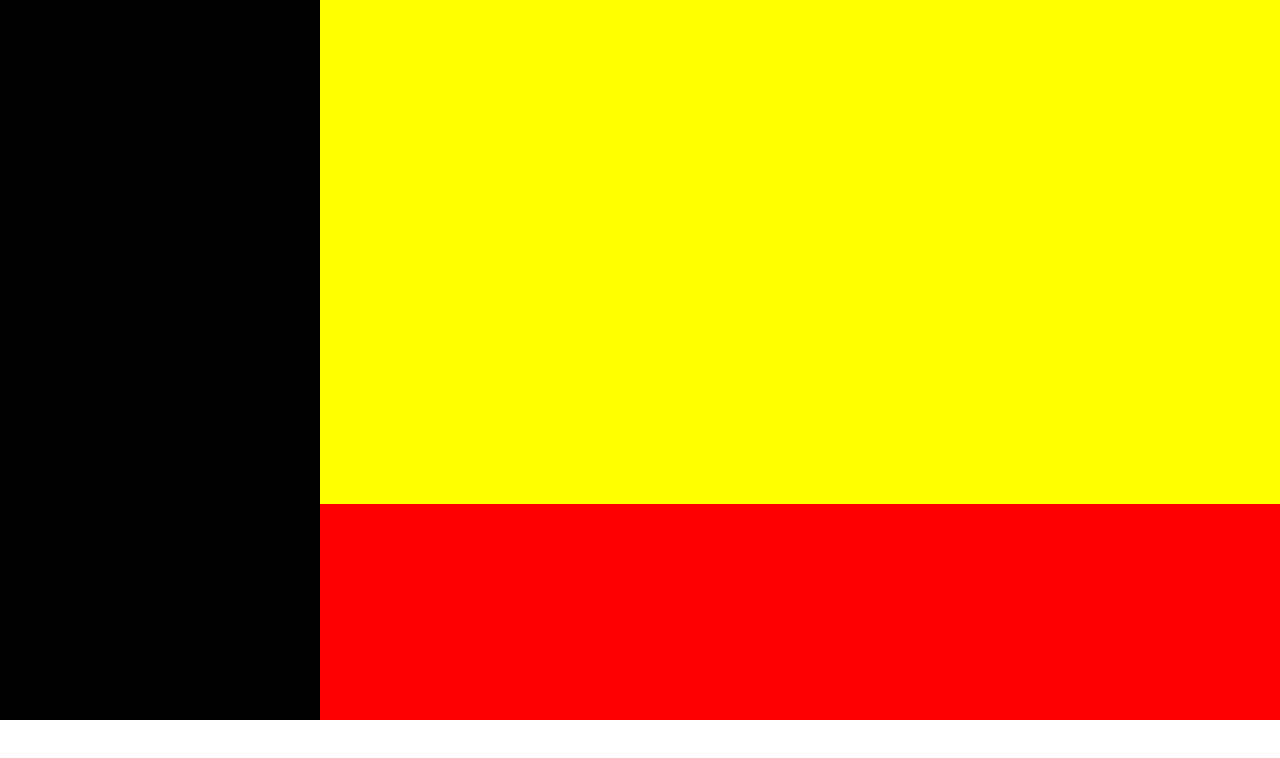
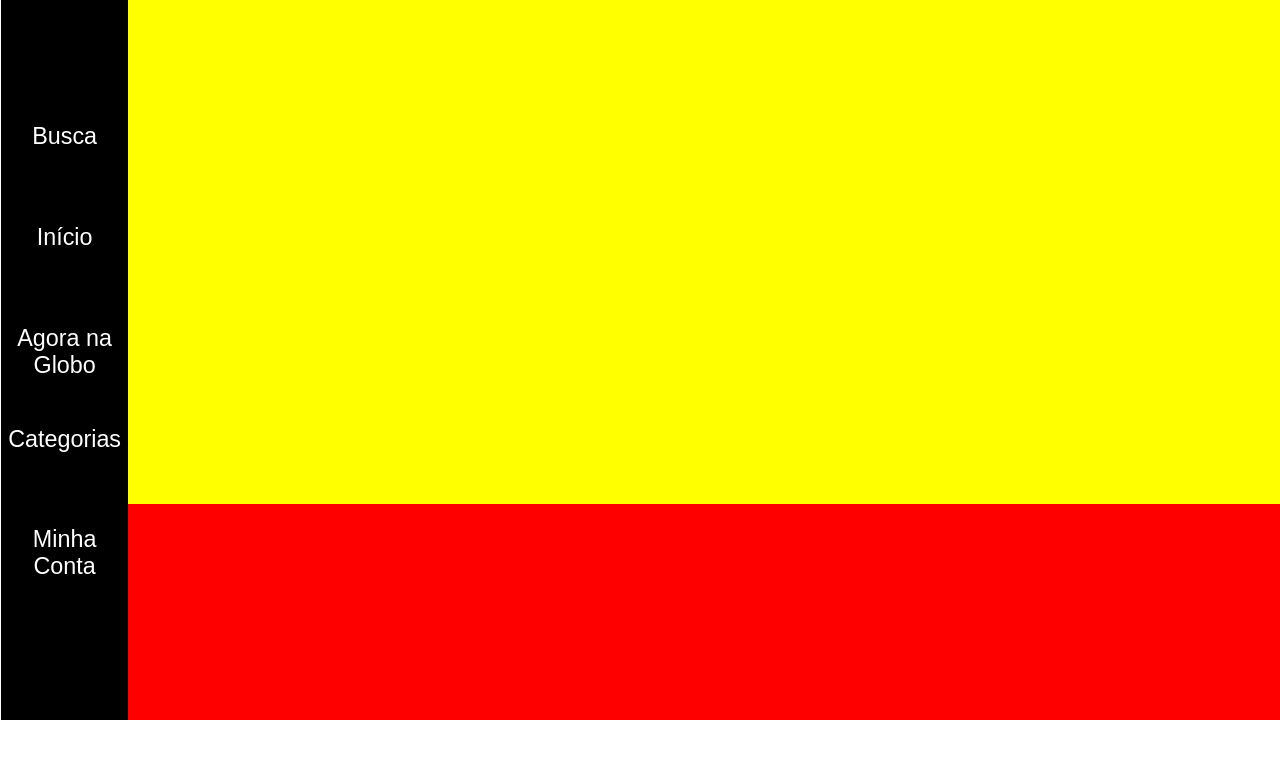
Before and after one commit to dianelid/teste-globoplay, a React (Create React App) app: page / in a window 1280 px wide. Shown: the top 758 px of the page. Built offline with nearby package versions, Linux system fonts and the light colour scheme.

Commit message:
Added MenuItens to Menu

```diff
--- a/package.json
+++ b/package.json
@@ -2,15 +2,18 @@
   "name": "teste-globoplay",
   "version": "0.1.0",
   "private": true,
+  "homepage": "https://dianelid.github.io/teste-globoplay/",
   "dependencies": {
     "@testing-library/jest-dom": "^4.2.4",
     "@testing-library/react": "^9.5.0",
     "@testing-library/user-event": "^7.2.1",
+    "gh-pages": "^2.2.0",
     "react": "^16.13.1",
     "react-dom": "^16.13.1",
     "react-scripts": "3.4.1"
   },
   "scripts": {
+    "deploy": "npm run build && ./node_modules/.bin/gh-pages -d build",
     "start": "react-scripts start",
     "build": "react-scripts build",
     "test": "react-scripts test",
--- a/src/components/App/App.css
+++ b/src/components/App/App.css
@@ -1,14 +1,20 @@
 .app {
   position:relative;
   font-family: Arial;
+  color: #ffffff;
+  background-color: #666768;
 }
 
 /*HD screen*/
 @media screen and (max-width: 1280px){
   .app{width: 1280px; height: 720px;}
+  .titleMenu{font-size: 23.33px;}
+  .descriptionProg{font-size: 26.66px;}
 }
 
 /*Full HD screen*/
 @media screen and (min-width: 1281px){
   .app{width: 1920px; height: 1080px;}
+  .titleMenu{font-size: 35px;}
+  .descriptionProg{font-size: 40px;}
 }
--- a/src/components/App/App.js
+++ b/src/components/App/App.js
@@ -6,9 +6,12 @@ import Trilho from '../Trilho/Trilho';
 
 class App extends Component {
   render() {
+    const logo = "https://logodownload.org/wp-content/uploads/2018/04/bbb-logo-big-brother-brasil-logo-16.png";
+    const textDescription = "Acompanhe 24h ao vivo a casa mais vigiada do Brasil";
+
     return (
       <div className="app">
-        <Destaque/>
+        <Destaque logo={logo} description={textDescription}/>
         <Trilho/>
         <Menu/>
       </div>
--- a/src/components/Menu/Menu.css
+++ b/src/components/Menu/Menu.css
@@ -1,6 +1,23 @@
 .menu{
     position: relative;
     background-color: black;
-    width: 25%;
+    width: 10%;
     height: 100%;
 }
+
+.line{
+    position: absolute;
+    background-color: #ffffff;
+    width: 1%;
+    height: 100%;
+}
+
+.areaMenu{
+    position: absolute;
+    width: 99%;
+    height: 70%;
+    top: 0;
+    bottom: 0;
+    margin: auto;
+    left: 1%;
+}
--- a/src/components/Menu/Menu.js
+++ b/src/components/Menu/Menu.js
@@ -1,11 +1,19 @@
 import React, { Component } from 'react';
 import './Menu.css';
+import MenuItem from './MenuItem/MenuItem';
 
 class Menu extends Component {
   render() {
         return (
         <div className="menu">
-
+            <div className="line"></div>
+            <div className="areaMenu">
+                <MenuItem title="Busca"/>
+                <MenuItem title="Início"/>
+                <MenuItem title="Agora na Globo"/>
+                <MenuItem title="Categorias"/>
+                <MenuItem title="Minha Conta"/>
+            </div>
         </div>
         )
     }
--- /dev/null
+++ b/src/components/Menu/MenuItem/MenuItem.css
@@ -0,0 +1,10 @@
+.menuItem{
+    position: relative;
+    width: 100%;
+    height: 20%;
+}
+
+.titleMenu{
+    text-align: center;
+    padding-top: 12%;
+}
--- /dev/null
+++ b/src/components/Menu/MenuItem/MenuItem.js
@@ -0,0 +1,16 @@
+import React, { Component } from 'react';
+import './MenuItem.css';
+
+class MenuItem extends Component {
+  render() {
+        return (
+        <div className="menuItem">
+            <div className="titleMenu">
+                {this.props.title}
+            </div>
+        </div>
+        )
+    }
+  }
+
+export default MenuItem;
```
Also changed, not shown: 1 other file (tests, documents, lock files or other folders).
